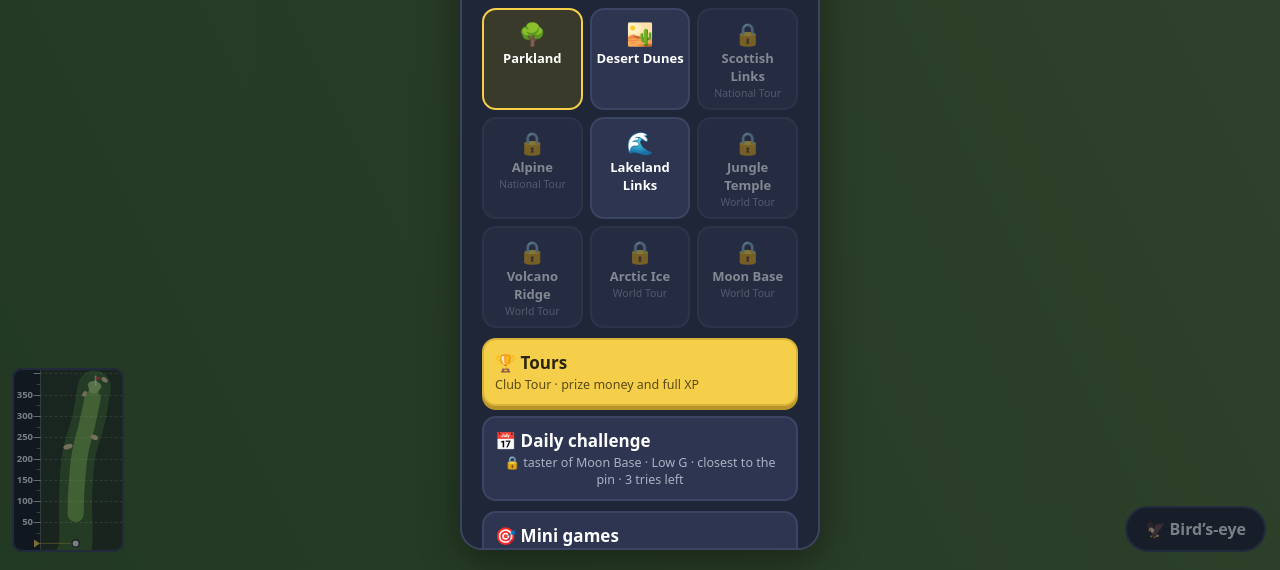
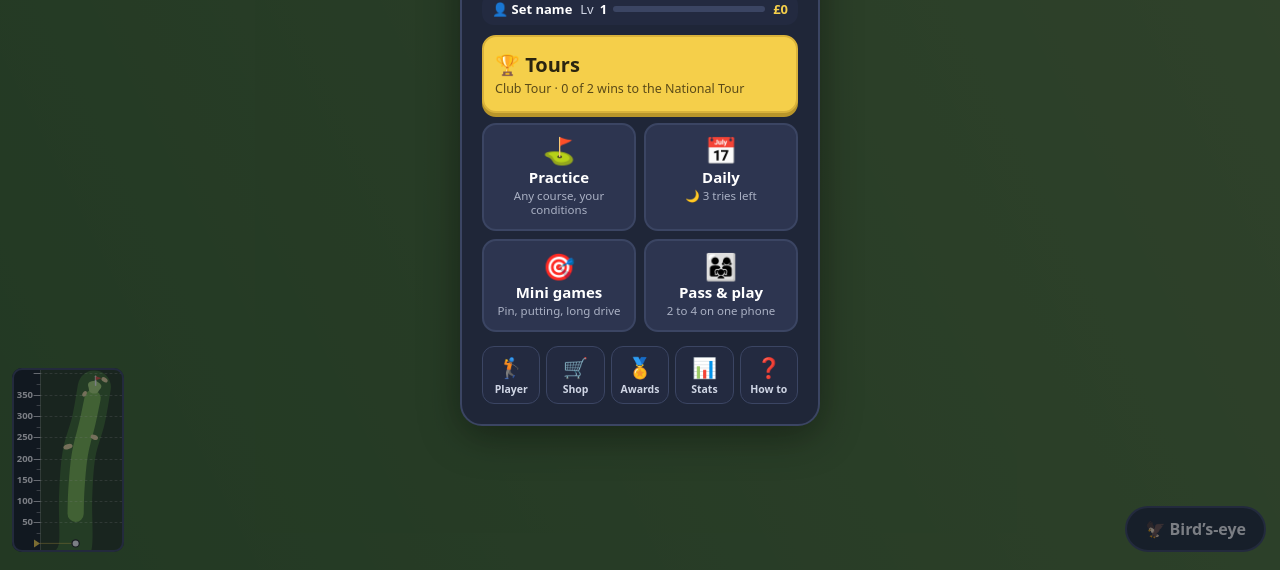
Before and after one commit to lester-dotcom/golf-classic, a plain HTML site: page index.html in a window 1280 px wide. Shown: the part 230-800 px from the top of the page. Drawn offline with Linux system fonts and the light colour scheme; animation ran at ten frames a second.

Commit message:
Simpler home screen: modes first, course picker after choosing a mode
Co-Authored-By: Claude Opus 5.5 <noreply@anthropic.com>
Claude-Session: https://claude.ai/code/session_016LtnrVGmnpneyweBP77SWi

```diff
--- a/index.html
+++ b/index.html
@@ -78,6 +78,16 @@ button{font-family:inherit;cursor:pointer}
 #spinMenu .ar{width:24px;font-size:16px;color:#e8523f;font-weight:900;text-align:center}
 .xpbar{height:9px;background:#2a324b;border-radius:5px;overflow:hidden;margin:6px 0 2px}.xpbar i{display:block;height:100%;background:linear-gradient(90deg,#f5cf4a,#ffb347)}
 .prof{display:flex;justify-content:space-between;align-items:center;font-size:13px;color:#c3c9da}.prof b{color:#fff;font-size:15px}
+.hstrip{display:flex;align-items:center;gap:8px;background:#232a40;border-radius:12px;padding:7px 10px;font-size:13px;color:#cfd5e4}
+.hstrip .who{background:none;border:0;color:#fff;font-weight:700;font-size:13px;padding:0;max-width:40%;overflow:hidden;text-overflow:ellipsis;white-space:nowrap}
+.hstrip .lv{flex:1;display:flex;align-items:center;gap:6px}.hstrip .xpm{flex:1;height:6px;border-radius:3px;background:#3b4563;overflow:hidden}.hstrip .xpm i{display:block;height:100%;background:var(--gold)}
+.hstrip .cash{color:var(--gold);font-weight:800}
+.mgrid{display:grid;grid-template-columns:1fr 1fr;gap:8px;margin-top:10px}
+.mtile{display:flex;flex-direction:column;align-items:center;gap:2px;background:#2d3550;color:#fff;border:2px solid #3b4563;border-radius:14px;padding:11px 6px}
+.mtile .ic{font-size:26px;line-height:1.1}.mtile b{font-size:15px}.mtile span{font-size:11.5px;color:#aab1c4;line-height:1.25}
+.mbar{display:grid;grid-template-columns:repeat(5,1fr);gap:6px;margin-top:14px}
+.mbar button{position:relative;display:flex;flex-direction:column;align-items:center;gap:1px;background:#232a40;border:1px solid #3b4563;border-radius:12px;padding:7px 2px;color:#cfd5e4;font-size:10.5px;font-weight:600}
+.mbar .ic{font-size:20px}.mbar .bd{position:absolute;top:-5px;right:-3px;background:#e8523f;color:#fff;border-radius:9px;font-size:10px;font-weight:800;padding:0 5px;line-height:16px}
 .badge{background:#e8523f;color:#fff;border-radius:10px;padding:1px 7px;font-size:11px;font-weight:800;margin-left:4px}
 .row{display:flex;align-items:center;gap:8px;text-align:left;background:#2a324b;border-radius:12px;padding:9px 10px;margin-bottom:7px}
 .row .rt{flex:1}.row b{font-size:15px}.row .rd{font-size:11.5px;color:#aab1c4;margin-top:1px}
@@ -1741,31 +1751,49 @@ function mainMenu(){
   RW=[];CH=null;PP=null;MG=null;
   if(!DAILY_PREV&&!courseUnlocked(COURSE.id)){setCourse("parkland");startHole(0);phase="intro";}
   if(DAILY_PREV){setCourse(DAILY_PREV.course);DAILY_PREV=null;startHole(0);phase="intro";}
-  const dst=dailyState(),dsp=dailySpec();
-  openCard("Golf Classic",`${COURSE.icon} ${COURSE.name} · 9 holes · Par ${HOLES.reduce((a,h)=>a+h.par,0)}`,
-   profHead()+`<div class="prof" style="margin-top:4px;font-size:12px"><span>Playing as <b>${esc(PF.name||"you")}</b></span><button id="mName" style="background:none;border:0;color:var(--gold);font-weight:700;font-size:12px">${PF.name?"Change":"Set name"}</button></div><div class="plab">Course</div><div class="tees">${COURSES.map(c=>{const ok=courseUnlocked(c.id);return `<button class="teeb crs${c.id===COURSE.id?" on":""}" data-c="${c.id}" ${ok?"":"disabled style='opacity:.45'"}><span style="font-size:22px">${ok?c.icon:"🔒"}</span><b style="font-size:13px">${c.name}</b>${ok?"":`<span class="tm">${courseTour(c.id)&&TOURS.find(T=>T.courses.includes(c.id)&&!TOURS.slice(0,TOURS.indexOf(T)).some(o=>o.courses.includes(c.id))).name}</span>`}</button>`;}).join("")}</div>
-   <button class="mbtn gold" id="mTour"><b>🏆 Tours</b><span>${TOURS.filter(tourUnlocked).map(T=>T.name).join(" · ")} · prize money and full XP</span></button>
-   <button class="mbtn" id="mDaily" ${dst.tries>=3?"disabled style='opacity:.6'":""}><b>📅 Daily challenge</b><span>${courseUnlocked(dsp.course.id)?dsp.course.icon:"🔒 taster of "+dsp.course.name+" ·"} ${dsp.name} · closest to the pin · ${3-dst.tries} tr${3-dst.tries===1?"y":"ies"} left${dst.best!=null?` · best ${dst.best===0?"ACE":Math.round(dst.best)+" ft"}`:""}</span></button>
-   <button class="mbtn" id="mMini"><b>🎯 Mini games</b><span>Closest to the pin · putting challenge · long drive</span></button>
-   <button class="mbtn" id="mPass"><b>👨‍👩‍👧 Pass &amp; play</b><span>2 to 4 players on one phone</span></button>
-   <button class="mbtn" id="mPrac"><b>Practice round</b><span>Pick tees, weather, wind and hole · half XP</span></button>
-   <button class="mbtn" id="mPlayer"><b>🏌️ Player &amp; skills</b><span>${PF.points?`${PF.points} skill point${PF.points>1?"s":""} to spend`:"Level "+PF.level}</span></button>
-   <button class="mbtn" id="mShop"><b>🛒 Pro shop</b><span>Upgrade your clubs · ${money(PF.money)}</span></button>
-   <button class="mbtn" id="mAch"><b>🏅 Achievements</b><span>${Object.keys(PF.ach||{}).length} of ${ACH.length} unlocked</span></button>
-   <button class="mbtn" id="mStats"><b>📊 Stats &amp; records</b><span>${ST.rounds} round${ST.rounds===1?"":"s"} played</span></button>
-   <details style="text-align:left;margin-top:10px;color:#aab1c4;font-size:13px"><summary>How to play</summary>${HOW}<ul class="how"><li>Tap the <b>ball button</b> to choose topspin (low, runs out) or backspin (high, stops). Better clubs make spin stronger.</li></ul></details>`,null,null);
+  const dst=dailyState(),dsp=dailySpec(),left=3-dst.tries;
+  const cur=[...TOURS].reverse().find(tourUnlocked),nT=TOURS[TOURS.indexOf(cur)+1];
+  const tsub=nT?`${cur.name} · ${tourWins(cur.id)} of ${nT.need.wins} wins to the ${nT.name}`:`${cur.name} · all courses open`;
+  openCard("Golf Classic","",
+   `<div class="hstrip"><button class="who" id="mName">👤 ${esc(PF.name||"Set name")}</button><span class="lv">Lv <b style="color:#fff">${PF.level}</b><i class="xpm"><i style="width:${Math.round(PF.xp/xpNeed(PF.level)*100)}%"></i></i></span><span class="cash">${money(PF.money)}</span></div>
+   <button class="mbtn gold" id="mTour" style="padding:14px 11px"><b style="font-size:20px">🏆 Tours</b><span>${tsub}</span></button>
+   <div class="mgrid">
+    <button class="mtile" id="mPrac"><span class="ic">⛳</span><b>Practice</b><span>Any course, your conditions</span></button>
+    <button class="mtile" id="mDaily" ${dst.tries>=3?"disabled style='opacity:.55'":""}><span class="ic">📅</span><b>Daily</b><span>${dsp.course.icon} ${left>0?`${left} tr${left===1?"y":"ies"} left`:"Back tomorrow"}${dst.best!=null?` · best ${dst.best===0?"ACE":Math.round(dst.best)+" ft"}`:""}</span></button>
+    <button class="mtile" id="mMini"><span class="ic">🎯</span><b>Mini games</b><span>Pin, putting, long drive</span></button>
+    <button class="mtile" id="mPass"><span class="ic">👨‍👩‍👧</span><b>Pass &amp; play</b><span>2 to 4 on one phone</span></button>
+   </div>
+   <div class="mbar">
+    <button id="mPlayer"><span class="ic">🏌️</span>Player${PF.points?`<i class="bd">${PF.points}</i>`:""}</button>
+    <button id="mShop"><span class="ic">🛒</span>Shop</button>
+    <button id="mAch"><span class="ic">🏅</span>Awards</button>
+    <button id="mStats"><span class="ic">📊</span>Stats</button>
+    <button id="mHow"><span class="ic">❓</span>How to</button>
+   </div>`,null,null);
   $("mStats").onclick=()=>{ac();statsCard();};
   $("mDaily").onclick=()=>{ac();if(dailyState().tries>=3)return;closeCard();startDaily();};
   $("mAch").onclick=()=>{ac();achCard();};
-  $("mPass").onclick=()=>{ac();passMenu();};
-  $("mMini").onclick=()=>{ac();miniMenu();};
+  $("mPass").onclick=()=>{ac();coursePick("Pass & Play",passMenu);};
+  $("mMini").onclick=()=>{ac();coursePick("Mini games",miniMenu);};
   $("mName").onclick=()=>{const old=PF.name;PF.name="";askName(()=>mainMenu());if(!PF.name&&old)$("nmIn").value=old;};
   $("mTour").onclick=()=>{ac();tourMenu();};
-  $("mPrac").onclick=()=>{ac();practiceMenu();};
+  $("mPrac").onclick=()=>{ac();coursePick("Practice",practiceMenu);};
   $("mPlayer").onclick=()=>{ac();playerMenu();};
   $("mShop").onclick=()=>{ac();shopMenu();};
-  document.querySelectorAll(".crs").forEach(b=>b.onclick=()=>{ac();if(!courseUnlocked(b.dataset.c))return;setCourse(b.dataset.c);parts=[];startHole(0);phase="intro";updateHUD();mainMenu();});
-}
+  $("mHow").onclick=()=>{ac();openCard("How to play","",HOW+`<ul class="how"><li>Tap the <b>ball button</b> to choose topspin (low, runs out) or backspin (high, stops). Better clubs make spin stronger.</li><li><b>Tours</b> give prize money and full XP. Win events to move up a tour and open new courses.</li></ul>`,"Back",mainMenu);};
+}
+// pick a course, then carry on into the chosen mode
+let PICK=null;
+function coursePick(mode,next){
+  PICK={mode,next};const firstTour=cid=>TOURS.find(T=>T.courses.includes(cid));
+  openCard(mode,"Choose a course",`<div class="tees">${COURSES.map(c=>{const ok=courseUnlocked(c.id);
+    return `<button class="teeb crs${c.id===COURSE.id?" on":""}" data-c="${c.id}" ${ok?"":"disabled style='opacity:.45'"}><span style="font-size:24px">${ok?c.icon:"🔒"}</span><b style="font-size:13px">${c.name}</b>${ok?"":`<span class="tm">${firstTour(c.id).name}</span>`}</button>`;}).join("")}</div>
+   ${COURSES.some(c=>!courseUnlocked(c.id))?`<p style="font-size:12px;color:#8f98ae;margin:8px 0 0">Locked courses open as you move up the tours.</p>`:""}
+   <button class="mbtn" id="cpBack" style="margin-top:10px"><b>Back</b></button>`,null,null);
+  document.querySelectorAll(".crs").forEach(b=>b.onclick=()=>{ac();if(!courseUnlocked(b.dataset.c))return;setCourse(b.dataset.c);parts=[];startHole(0);phase="intro";updateHUD();next();});
+  $("cpBack").onclick=()=>{ac();mainMenu();};
+}
+const pickBack=()=>PICK?coursePick(PICK.mode,PICK.next):mainMenu();
 function achCard(){const got=PF.ach||{};
   openCard("Achievements",`${Object.keys(got).length} of ${ACH.length} unlocked`,ACH.map(a=>`<div class="row" style="${got[a[0]]?"":"opacity:.5"}"><span style="font-size:22px">${got[a[0]]?"🏅":"🔒"}</span><div class="rt"><b>${a[1]}</b><div class="rd">${a[2]}${got[a[0]]?` · ${got[a[0]]}`:""}</div></div><span style="font-size:11.5px;color:var(--gold);font-weight:800;text-align:right">${a[3]?money(a[3]):""}${a[4]?`<br>${a[4]} XP`:""}</span></div>`).join(""),"Back",mainMenu);}
 const PAGES_URL="https://lester-dotcom.github.io/golf-classic/";
@@ -1814,7 +1842,7 @@ const PCOLS=["#e8523f","#3b6fd8","#f5cf4a","#7dde6a"];
 let PPS={n:2,names:["","","",""]};
 function passMenu(){
   if(!PPS.names[0]&&PF.name)PPS.names[0]=PF.name;
-  openCard("Pass & Play","Take turns on one phone · same wind for everyone",
+  openCard("Pass & Play",`${COURSE.icon} ${COURSE.name} · same wind for everyone`,
    `<div class="plab">Players</div>`+chips("ppN",[[2,"2"],[3,"3"],[4,"4"]],PPS.n)+
    `<div id="ppNames"></div>`+
    `<div class="plab">Tees</div>`+chips("pT",[["red","🔴 Red"],["yellow","🟡 Yellow"],["white","⚪ White"]],PR.tee)+
@@ -1829,7 +1857,7 @@ function passMenu(){
   $("ppN").querySelectorAll(".chip").forEach(b=>b.onclick=()=>{keep();PPS.n=+b.dataset.v;$("ppN").querySelectorAll(".chip").forEach(x=>x.classList.toggle("on",x===b));draw();});
   $("pLen").querySelectorAll(".chip").forEach(b=>b.onclick=()=>{PPS.len=+b.dataset.v;$("pLen").querySelectorAll(".chip").forEach(x=>x.classList.toggle("on",x===b));});
   for(const [id,key] of[["pT","tee"],["pC","cond"],["pW","wind"]])$(id).querySelectorAll(".chip").forEach(b=>b.onclick=()=>{PR[key]=b.dataset.v;$(id).querySelectorAll(".chip").forEach(x=>x.classList.toggle("on",x===b));});
-  $("ppBack").onclick=()=>{keep();mainMenu();};
+  $("ppBack").onclick=()=>{keep();pickBack();};
 }
 function startPass(){
   PP={players:Array.from({length:PPS.n},(_,i)=>({name:PPS.names[i]||"Player "+(i+1),col:PCOLS[i],scores:[]})),cur:0,len:PPS.len||9};
@@ -1873,10 +1901,10 @@ let MG=null;
 function miniBest(t){PF.mini=PF.mini||{};return PF.mini[t];}
 function miniFmt(t,v){return v==null?"-":t==="ctp"?Math.round(v)+" ft":t==="putt"?v+"/10":Math.round(v)+"y";}
 function miniMenu(){
-  openCard("Mini games",`${COURSE.icon} Played on ${COURSE.name} · pick another course from the menu`,
+  openCard("Mini games",`${COURSE.icon} ${COURSE.name}`,
    Object.entries(MINIS).map(([k,m])=>`<button class="mbtn mg" data-k="${k}" style="text-align:left"><b>${m.icon} ${m.name}</b><span>${m.desc}</span><span style="color:var(--gold);font-weight:800;margin-top:3px">Best: ${miniFmt(k,miniBest(k))}</span></button>`).join("")+
    `<button class="mbtn" id="mgBack" style="margin-top:10px"><b>Back</b></button>`,null,null);
-  document.querySelectorAll(".mg").forEach(b=>b.onclick=()=>{closeCard();startMini(b.dataset.k);});$("mgBack").onclick=mainMenu;
+  document.querySelectorAll(".mg").forEach(b=>b.onclick=()=>{closeCard();startMini(b.dataset.k);});$("mgBack").onclick=pickBack;
 }
 function startMini(type){
   MODE="mini";RW=[];scores=[];firstHole=0;TIER=null;FIELD=[];CH=null;PP=null;RS={fw:[0,0],gir:[0,0],putts:0,drives:[],prox:[]};TEE="yellow";
@@ -1956,7 +1984,7 @@ function shopMenu(){
 function chips(id,opts,cur){return `<div class="chips" id="${id}">`+opts.map(([v,l])=>`<button class="chip${v==cur?" on":""}" data-v="${v}">${l}</button>`).join("")+`</div>`;}
 let PR={cond:"sunny",wind:"light",hole:0,tee:TEE,rep:3};let REPS=0;
 function practiceMenu(){
-  openCard("Practice Round","Set up the conditions · half XP",
+  openCard("Practice Round",`${COURSE.icon} ${COURSE.name} · half XP`,
    `<div class="plab">Tees</div>`+chips("pT",[["red","🔴 Red ×0.75"],["yellow","🟡 Yellow ×1"],["white","⚪ White ×1.5"]],PR.tee)+
    `<div class="plab">Weather</div>`+chips("pC",[["sunny","☀️ Sunny"],["overcast","☁️ Overcast"],["rain","🌧️ Rain"],["snow","❄️ Snow"]],PR.cond)+
    `<div class="plab">Wind</div>`+chips("pW",[["calm","Calm"],["light","Light"],["breezy","Breezy"],["strong","Strong"],["random","Random"]],PR.wind)+
@@ -1967,7 +1995,7 @@ function practiceMenu(){
   const wire=(id,key,num)=>$(id).querySelectorAll(".chip").forEach(b=>b.onclick=()=>{PR[key]=num?+b.dataset.v:b.dataset.v;$(id).querySelectorAll(".chip").forEach(x=>x.classList.toggle("on",x===b));nm();});
   const nm=()=>{TEE=PR.tee;const h=HOLES[PR.hole];$("pHn").textContent=`${h.name} · Par ${h.par} · ${h.length}y from the ${TEES[PR.tee].name.toLowerCase()} tees`;};
   wire("pT","tee");wire("pC","cond");wire("pW","wind");wire("pH","hole",true);wire("pR","rep",true);nm();
-  $("pBack").onclick=mainMenu;
+  $("pBack").onclick=pickBack;
 }
 function closeCard(){$("card").classList.remove("on");cardOpen=false;}
 $("menuBtn").addEventListener("click",()=>{if(cardOpen)return;drag=null;mainMenu();});
--- a/sw.js
+++ b/sw.js
@@ -1,5 +1,5 @@
 // Golf Classic offline cache: serve from cache, refresh in the background so updates arrive next launch
-const CACHE="golf-classic-v10";
+const CACHE="golf-classic-v11";
 const FILES=["./","index.html","manifest.webmanifest","icon-180.png","icon-192.png","icon-512.png"];
 self.addEventListener("install",e=>{e.waitUntil(caches.open(CACHE).then(c=>c.addAll(FILES)));self.skipWaiting();});
 self.addEventListener("activate",e=>{e.waitUntil(caches.keys().then(ks=>Promise.all(ks.filter(k=>k!==CACHE).map(k=>caches.delete(k)))));self.clients.claim();});
```
